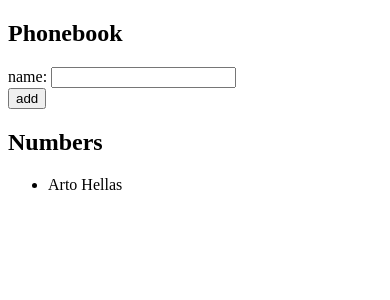
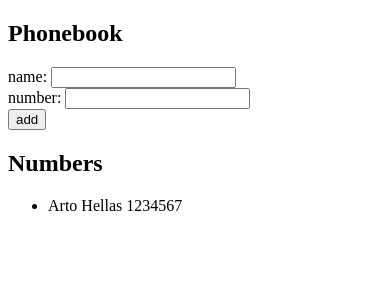
Before and after one commit to kevcomedia/fullstackopen2021-part2, a React (Create React App) app in the folder phonebook/: page / in a window 390 px wide. Shown: the top 300 px of the page. Built offline with nearby package versions, Linux system fonts and the light colour scheme.

Commit message:
Add phone numbers to phonebook

```diff
--- a/phonebook/src/App.js
+++ b/phonebook/src/App.js
@@ -1,11 +1,18 @@
 import React, { useState } from 'react'
 
 const App = () => {
-  const [persons, setPersons] = useState([{ name: 'Arto Hellas' }])
+  const [persons, setPersons] = useState([
+    { name: 'Arto Hellas', number: '1234567' },
+  ])
   const [newName, setNewName] = useState('')
+  const [newNumber, setNewNumber] = useState('')
 
   const handleNameChange = (event) => {
     setNewName(event.target.value)
+  }
+
+  const handleNumberChange = (event) => {
+    setNewNumber(event.target.value)
   }
 
   const handleSubmit = (event) => {
@@ -14,8 +21,9 @@
     if (isAlreadyAdded) {
       alert(`${newName} is already added to phonebook`)
     } else {
-      setPersons(persons.concat({ name: newName }))
+      setPersons(persons.concat({ name: newName, number: newNumber }))
       setNewName('')
+      setNewNumber('')
     }
   }
 
@@ -27,13 +35,18 @@
           name: <input value={newName} onChange={handleNameChange} />
         </div>
         <div>
+          number: <input value={newNumber} onChange={handleNumberChange} />
+        </div>
+        <div>
           <button type="submit">add</button>
         </div>
       </form>
       <h2>Numbers</h2>
       <ul>
         {persons.map((person) => (
-          <li key={person.name}>{person.name}</li>
+          <li key={person.name}>
+            {person.name} {person.number}
+          </li>
         ))}
       </ul>
     </div>
```
